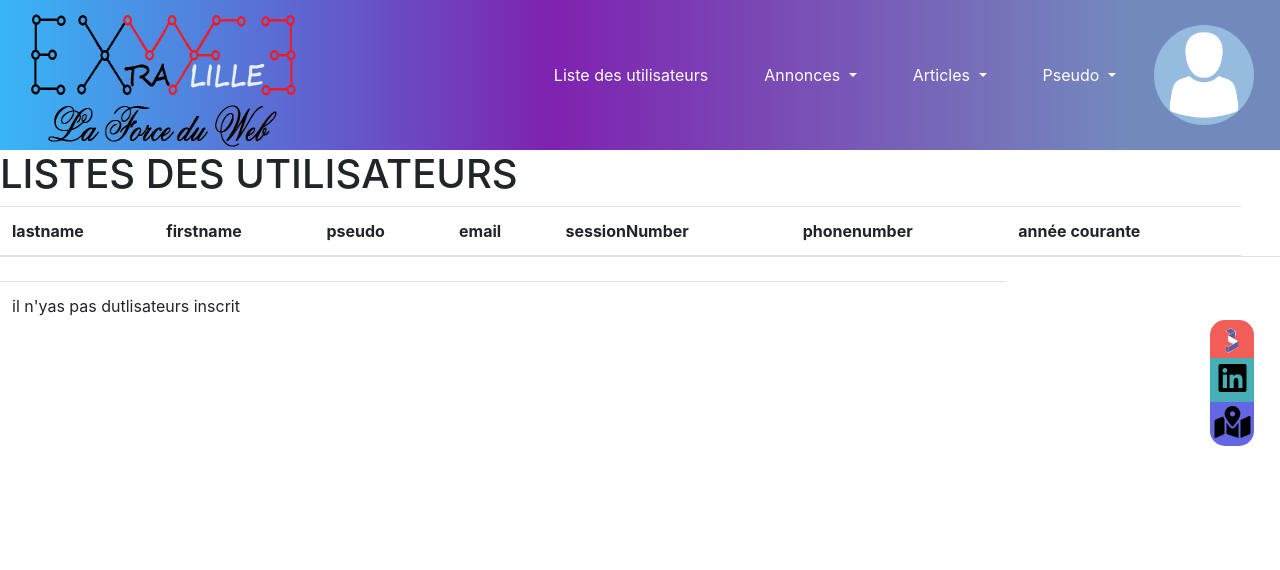
After one commit to Extranet-WF3/extranet, a Symfony app: template templates/users/Profil.html.twig in a window 1280 px wide. The commit adds this page. Shown: the top 570 px of the page. Run offline with Twig, Linux system fonts and the light colour scheme; the template is opened without the code that fills it, so the values that code supplies are empty; some libraries are stand-ins or nearby versions.

Commit message:
page profil

```diff
--- /dev/null
+++ b/templates/users/Profil.html.twig
@@ -0,0 +1,40 @@
+{% extends 'base.html.twig' %}
+
+{% block body %}
+	<h1>LISTES DES UTILISATEURS</h1>
+	<table class="table">
+		<thead>
+
+			<th>lastname</th>
+			<th>firstname</th>
+			<th>pseudo</th>
+			<th>email</th>
+			<th>sessionNumber</th>
+			<th>phonenumber</th>
+			<th>année courante</th>
+
+
+		</thead>
+		<tbody>
+
+			<tr>
+				<td>{{users.lastname}}</td>
+				<td>{{users.firstname}}</td>
+				<td>{{users.pseudo}}</td>
+				<td>{{users.email}}</td>
+				<td>{{users.sessionnumber}}</td>
+				<td>{{users.phonenumber}}</td>
+				<td>{{users.trainingYear}}</td>
+
+				<td></td>
+			</tr>
+
+			<tr>
+
+				<td colspan="6">
+					il n'yas pas dutlisateurs inscrit</td>
+			</tr>
+
+		</tbody>
+	</table>
+{% endblock %}
```
Also changed, not shown: src/Controller/UsersController.php (+14 -5 lines), templates/users/listes.html.twig (+6 -3 lines).
